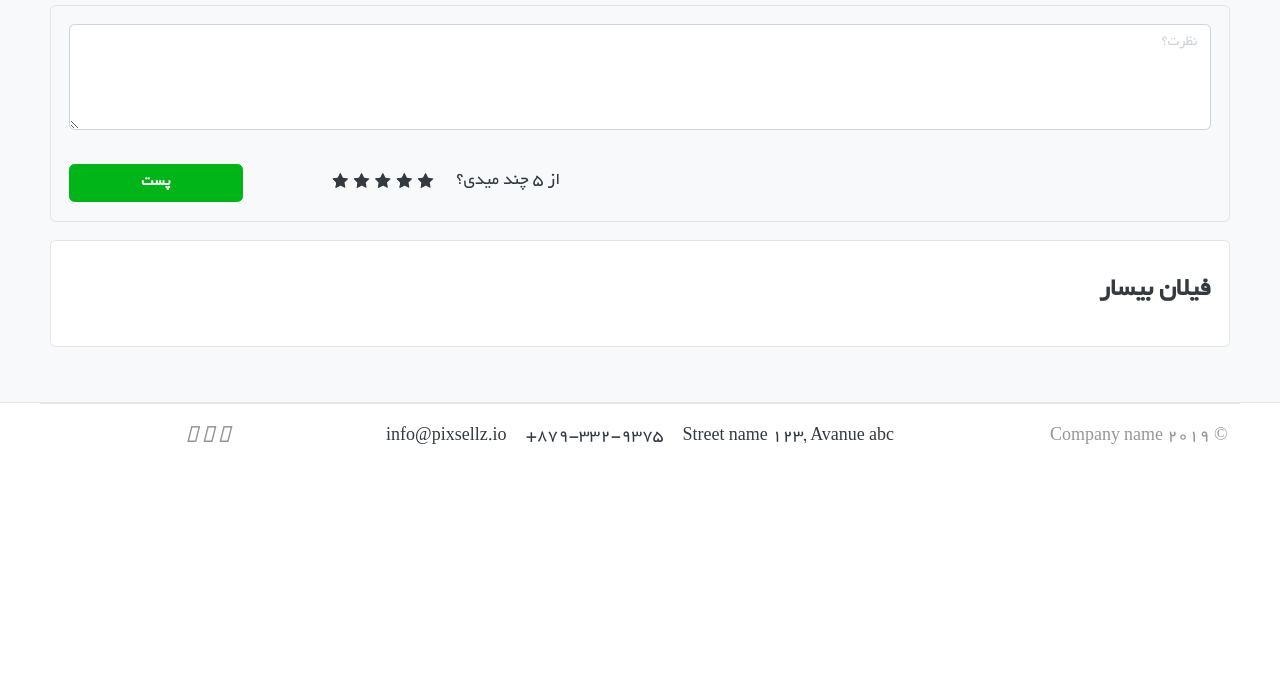
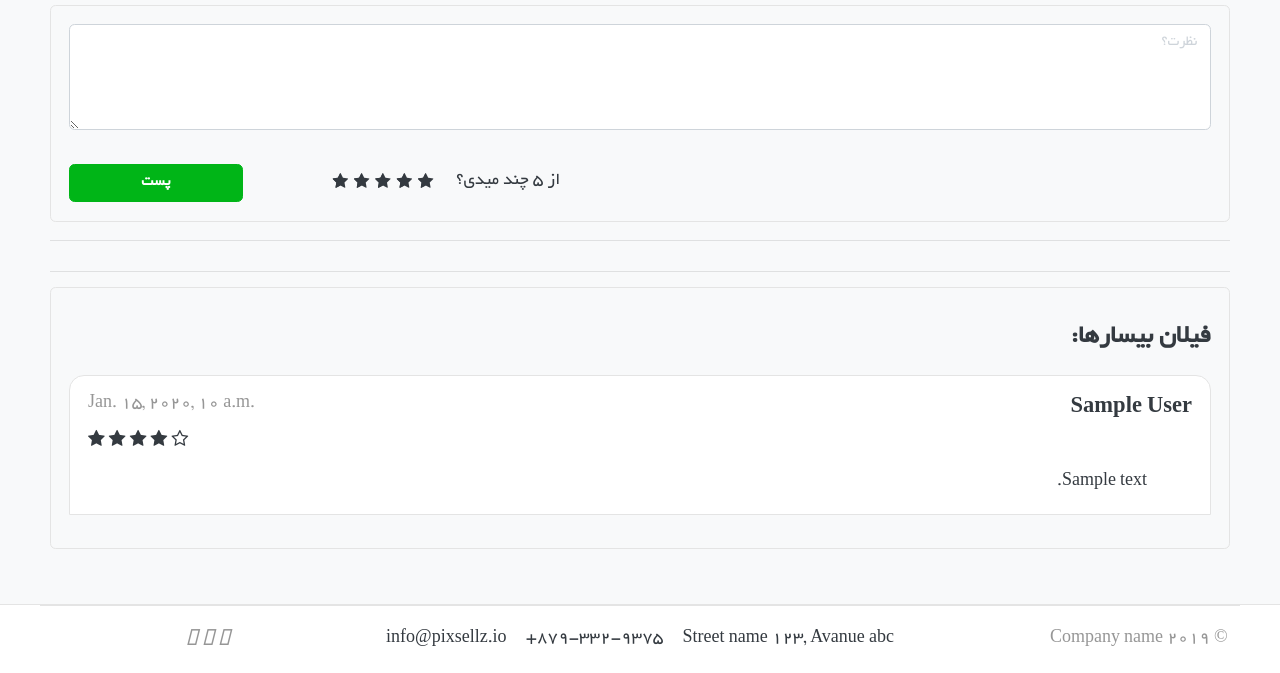
Before and after one commit to pya-h/Pheelstyle, a Django app: a page that uses templates/store/product.html in a window 1280 px wide. Shown: the part 1074-1747 px from the top of the page. Before the commit the page ends 1518 px from the top, so only its background shows below. Run offline with Django 3.2, Linux system fonts and the light colour scheme; a user stored in the database is signed in; tables that the repository leaves empty hold one stand-in row (values such as "Sample post"); grey boxes marked "Sample" are stand-in pictures; some libraries are stand-ins or nearby versions; some web fonts are replaced.

Commit message:
review section completed

```diff
--- a/pheelstyle/rawstatic/css/style.css
+++ b/pheelstyle/rawstatic/css/style.css
@@ -97,3 +97,9 @@ input:checked + .star:hover, input:checked ~ .star:hover, input:checked ~ .star:
 {
     color: #cc9000;
 }
+.comment {
+    border-radius: 15px 15px 0 0;
+}
+.comment:hover {
+    opacity: 0.7;
+}
--- a/store/views.py
+++ b/store/views.py
@@ -27,8 +27,13 @@ def product(request, category_filter, product_slug=None):
     context = dict()
     try:
         this_product = Product.objects.get(slug=product_slug, category__slug=category_filter)
+        reviews = Review.objects.filter(product=this_product, status=True)
+        #for review in reviews:
+            #review.comment = review.comment.replace('\n', ' <br> ')
+
         context = {
             'this_product': this_product,
+            'reviews': reviews
         }
     except Exception as ex:
         # handle this seriously
@@ -49,10 +54,7 @@ def post_review(request, product_id):
                 messages.info(request, "نظر قبلی شما به روز رسانی شد.")
             except Review.DoesNotExist:
                 form = ReviewForm(request.POST)
-                print(form)
                 if form.is_valid():
-                    print(form.cleaned_data)
-
                     try:
                         product_to_be_reviewed = Product.objects.get(id=product_id)
                         new_review = Review(product=product_to_be_reviewed, user=request.user,
--- a/templates/store/product.html
+++ b/templates/store/product.html
@@ -130,14 +130,35 @@
                             </div>
                         </div>
                     </form>
+                <hr />
                 </div> <!-- col.// -->
                 <div class="col-12 text-right">
-
-                    <article dir="rtl" class="box mb-3">
+                    <hr />
+                    <div dir="rtl" class="box mb-3 bg-transparent">
                         <header class="section-heading">
-                            <h3>فیلان بیسار</h3>
+                            <h3>فیلان بیسارها:</h3>
                         </header>
-                    </article>
+                        {% for review in reviews %}
+                            <article dir="rtl" class="box mb-3 comment">
+                                <div class="icontext w-100">
+                                    <div class="text">
+                                        <span dir="ltr" class="date text-muted float-md-left">{{ review.updated_at }}</span>
+                                        <h4 class="mb-1">{{ review.user }}</h4>
+                                        <div dir="ltr" class="text-left mt-2">
+                                            <i class="fa fa-star{% if review.rating == 0.5 %}-half-o{% elif review.rating < 1 %}-o {% endif %}" aria-hidden="true"></i>
+                                            <i class="fa fa-star{% if review.rating == 1.5 %}-half-o{% elif review.rating < 2 %}-o {% endif %}" aria-hidden="true"></i>
+                                            <i class="fa fa-star{% if review.rating == 2.5 %}-half-o{% elif review.rating < 3 %}-o {% endif %}" aria-hidden="true"></i>
+                                            <i class="fa fa-star{% if review.rating == 3.5 %}-half-o{% elif review.rating < 4 %}-o {% endif %}" aria-hidden="true"></i>
+                                            <i class="fa fa-star{% if review.rating == 4.5 %}-half-o{% elif review.rating < 5 %}-o {% endif %}" aria-hidden="true"></i>
+                                        </div>
+                                    </div>
+                                </div>
+                                <div class="mt-3 mx-5">
+                                    {{ review.comment }}
+                                </div>
+                            </article>
+                        {% endfor %}
+                    </div>
                 </div>
             </div> <!-- row.// -->
 
--- a/templates/store/store.html
+++ b/templates/store/store.html
@@ -129,7 +129,7 @@
                                             <div class="fix-height">
                                                 <a href="{{ product.url }}" class="title text-center">{{ product }}</a>
                                                 <div class="price-wrap  text-center mt-2">
-                                                    <span class="price">${{ product.price }}</span>
+                                                    <span class="price">{{ product.price }} تومن</span>
                                                 </div> <!-- price-wrap.// -->
                                             </div>
                                             {% if product.stock <= 0  %}
```
Also changed, not shown: static/css/style.css (+6 -1 lines), templates/purchase/preview.html (+5 -5 lines), templates/store/checkout.html (+4 -4 lines), templates/store/stack.html (+5 -5 lines).
